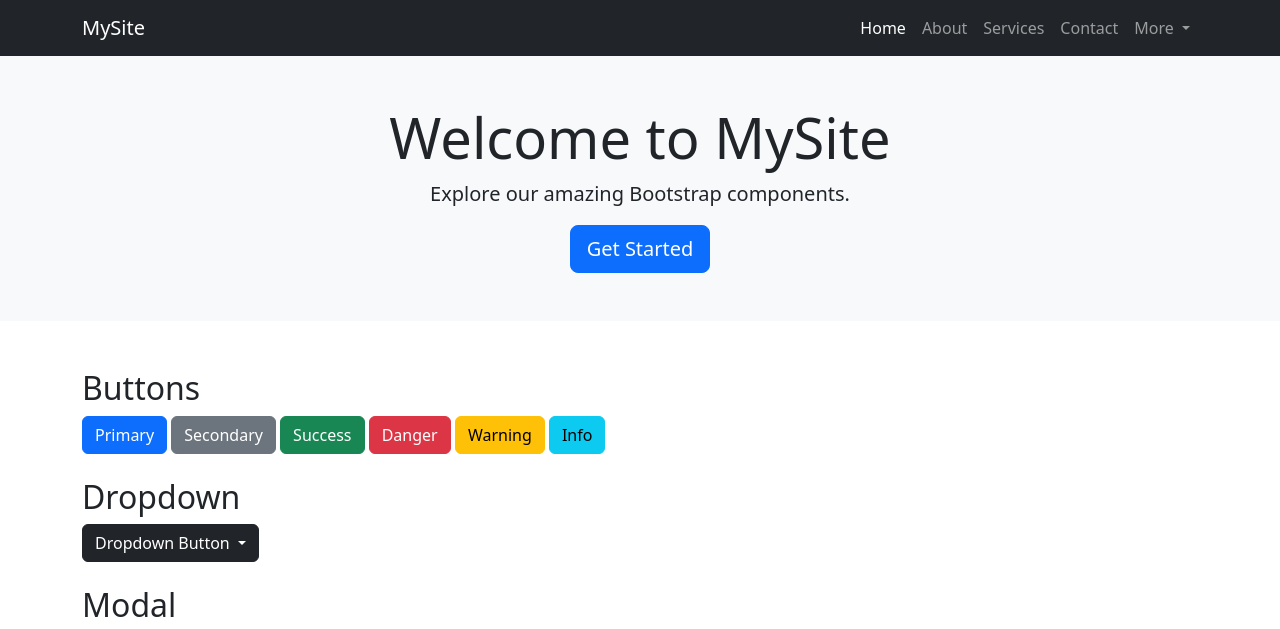
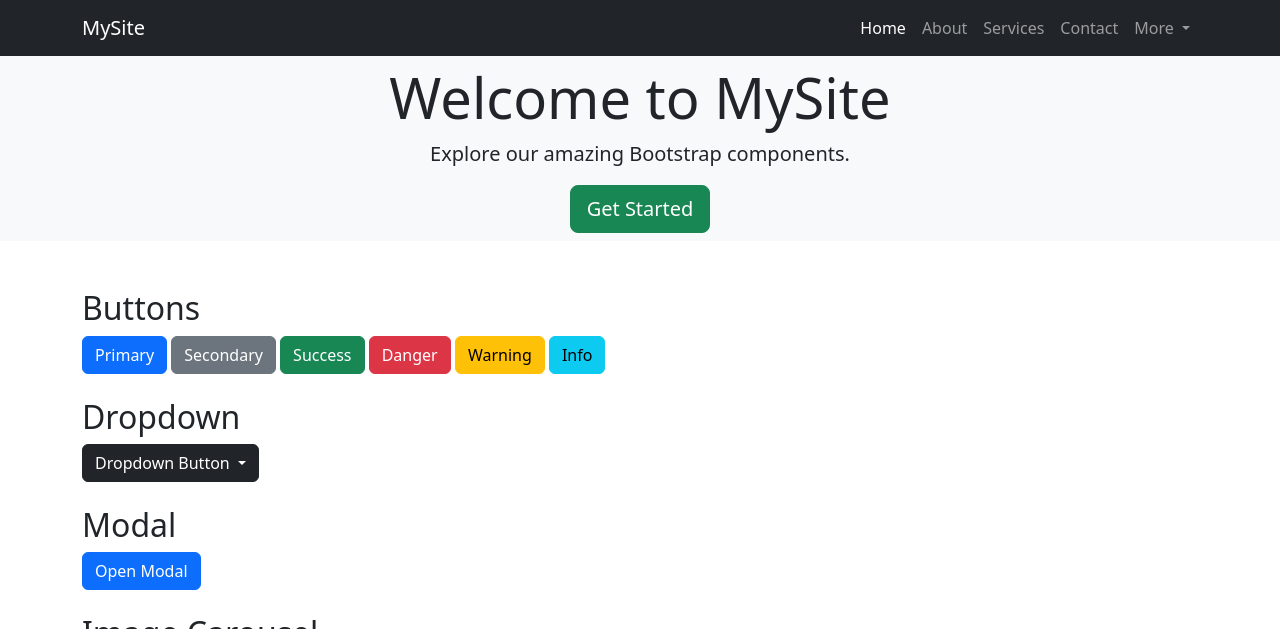
Before and after one commit to nugosvianadze/gita-frontend, a plain HTML site: page styled/bootstrap_1.html in a window 1280 px wide. Shown: the top 629 px of the page. Drawn offline with nearby package versions, Linux system fonts and the light colour scheme.

Commit message:
changed in bootstrap and style css files

```diff
--- a/styled/bootstrap_1.html
+++ b/styled/bootstrap_1.html
@@ -39,10 +39,10 @@
     </nav>
 
     <!-- Lesson 2: Jumbotron -->
-    <div class="p-5 bg-light text-center">
+    <div class="p-2 bg-light text-center">
         <h1 class="display-4">Welcome to MySite</h1>
         <p class="lead">Explore our amazing Bootstrap components.</p>
-        <a href="#" class="btn btn-primary btn-lg">Get Started</a>
+        <a href="#" class="btn btn-success btn-lg">Get Started</a>
     </div>
 
     <div class="container mt-5">
--- a/styled/style.css
+++ b/styled/style.css
@@ -94,3 +94,8 @@ form {
 .sing-up {
     color: blue !important;
 }
+
+.btn-success {
+    background-color: green;
+    color: white;
+}
```
Also changed, not shown: styled/bootstra_2.html (+3 -3 lines).
